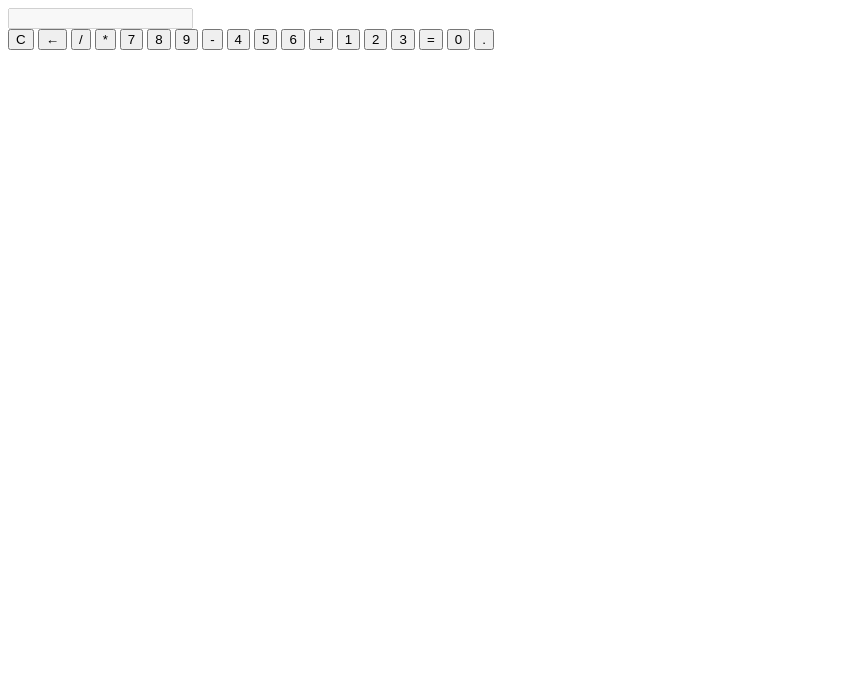
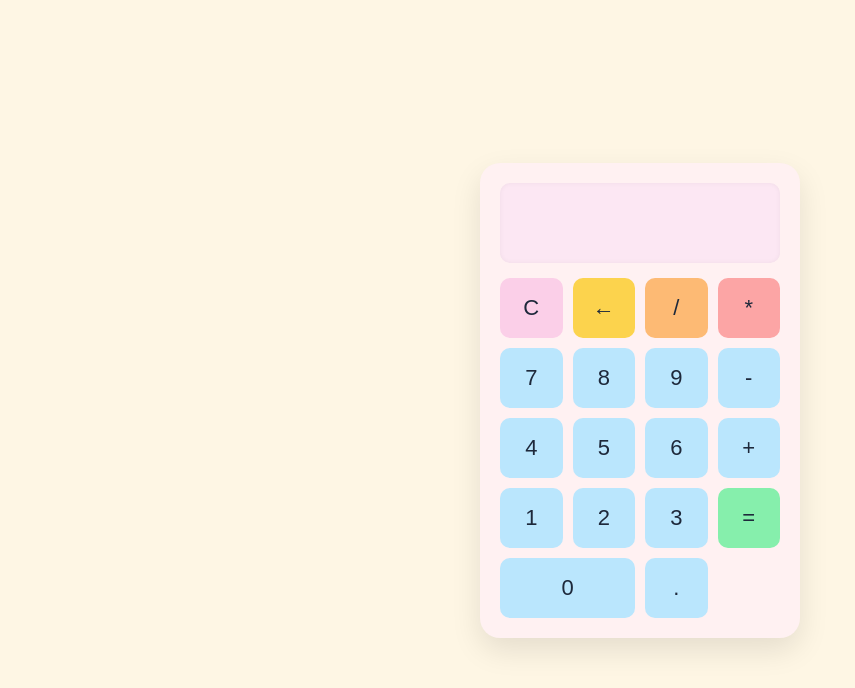
Before and after one commit to SebasGY/lloopp, a plain HTML site: page index.html in a window 1280 px wide. Shown: the whole page, without its empty margins (0-855 px from the left). Drawn offline with Linux system fonts and the light colour scheme.

Commit message:
Update index.html

```diff
--- a/index.html
+++ b/index.html
@@ -4,7 +4,7 @@
   <meta charset="UTF-8" />
   <meta name="viewport" content="width=device-width, initial-scale=1.0" />
   <title>Calculadora basica</title>
-  <link rel="stylesheet" href="styyle.css" />
+  <link rel="stylesheet" href="style.css" />
 </head>
 <body>
   <div class="calculator">
```
